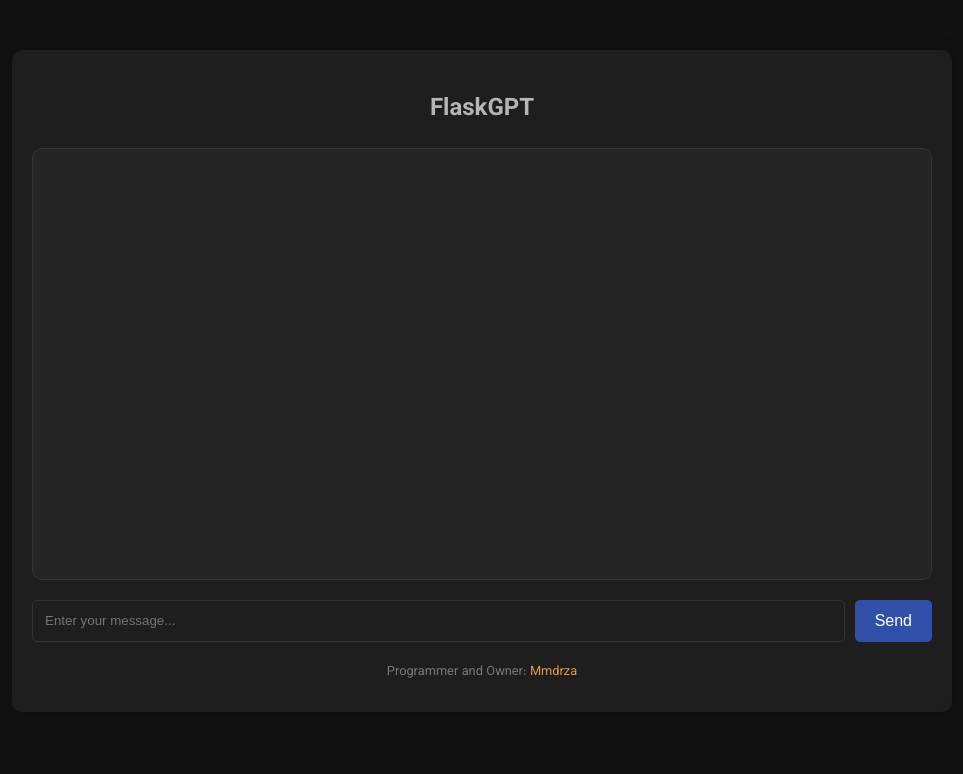
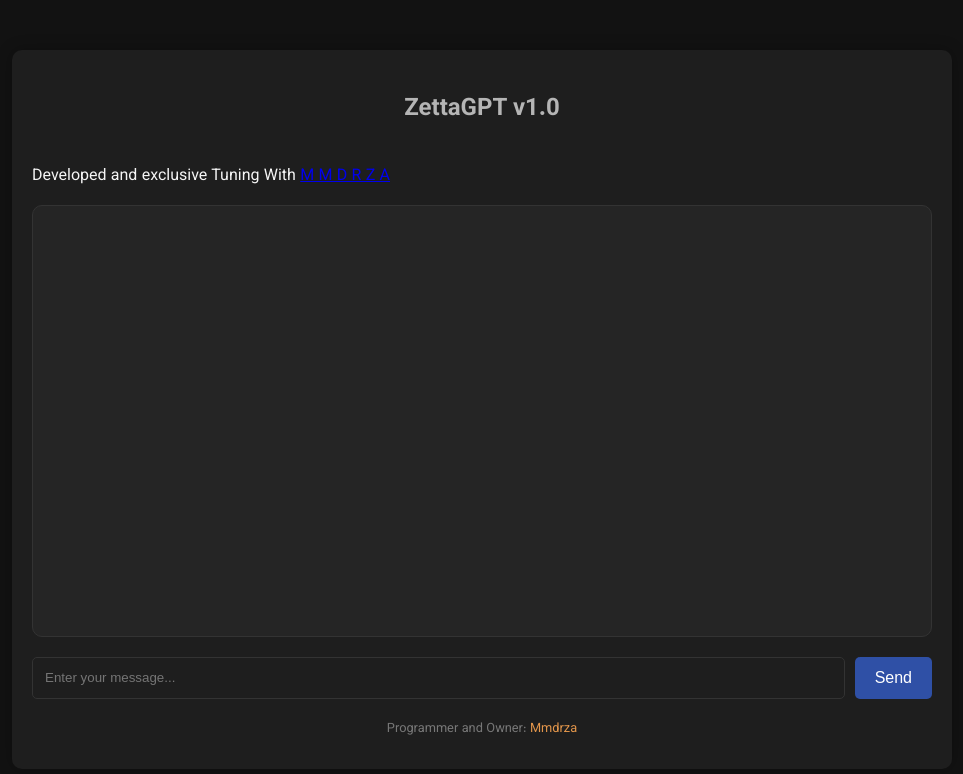
Before and after one commit to xLLMA/zetta, a plain HTML site: page template/index.html in a window 1280 px wide. Shown: the whole page, without its empty margins (158-1121 px from the left). Drawn offline with nearby package versions, Linux system fonts and the light colour scheme.

Commit message:
Update index.html

```diff
--- a/template/index.html
+++ b/template/index.html
@@ -8,7 +8,7 @@
     <meta name="generator" content="Mmdrza.Com">
     <meta name="robots" content="index, follow">
 
-    <title>FlaskGPT</title>
+    <title>ZettaGPT</title>
     <link href="https://fonts.googleapis.com/css2?family=Vazirmatn:wght@400;500;700&display=swap" rel="stylesheet">
     <style>
         body, html {
@@ -155,7 +155,8 @@
 </head>
 <body>
     <div class="container">
-        <h2>FlaskGPT</h2>
+        <h2>ZettaGPT v1.0</h2>
+        <p>Developed and exclusive Tuning With <a href="https://github.com/Pymmdrza" title="Professional Programming With PyMmdrza">M M D R Z A</a></p>
         <div id="chat-box">
         <!-- Chat messages will be added here -->
         </div>
```
